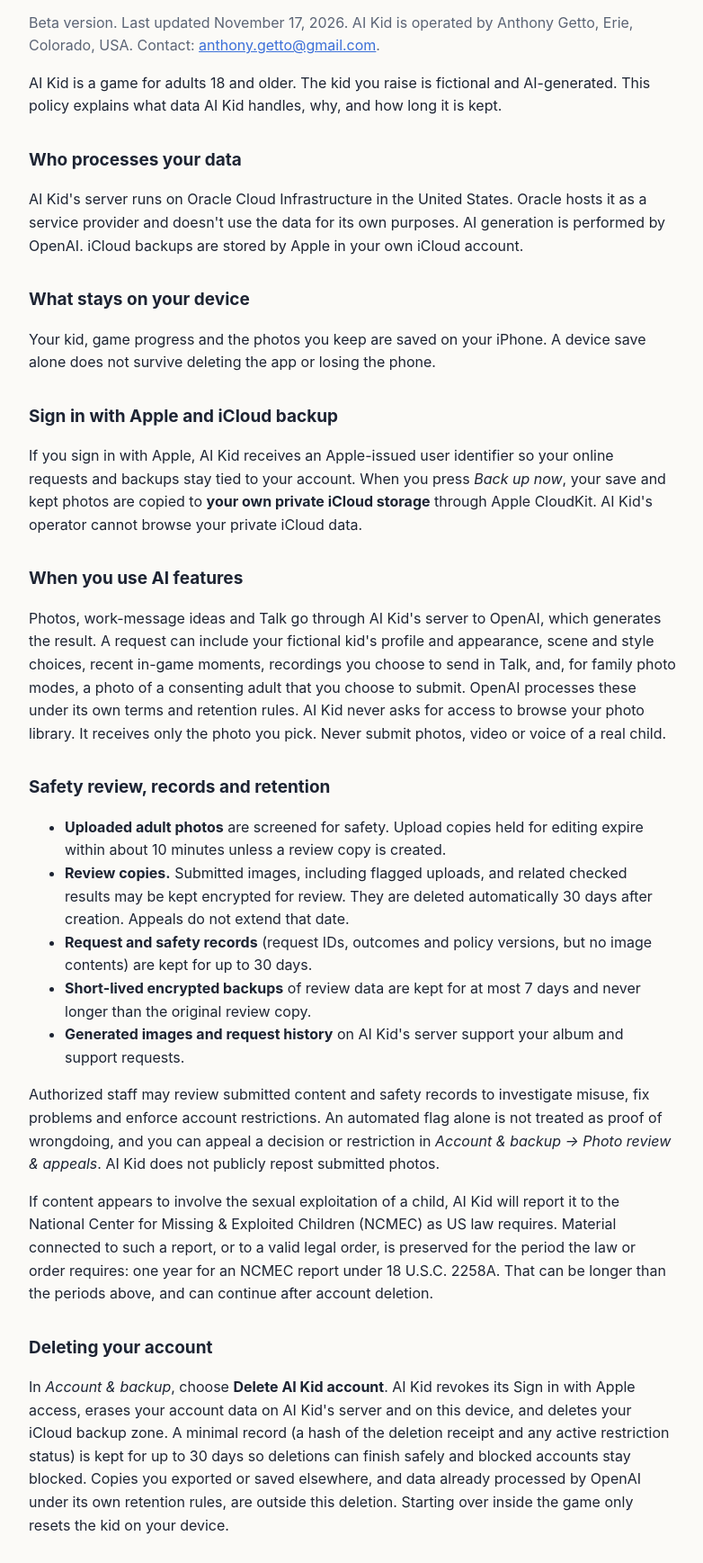
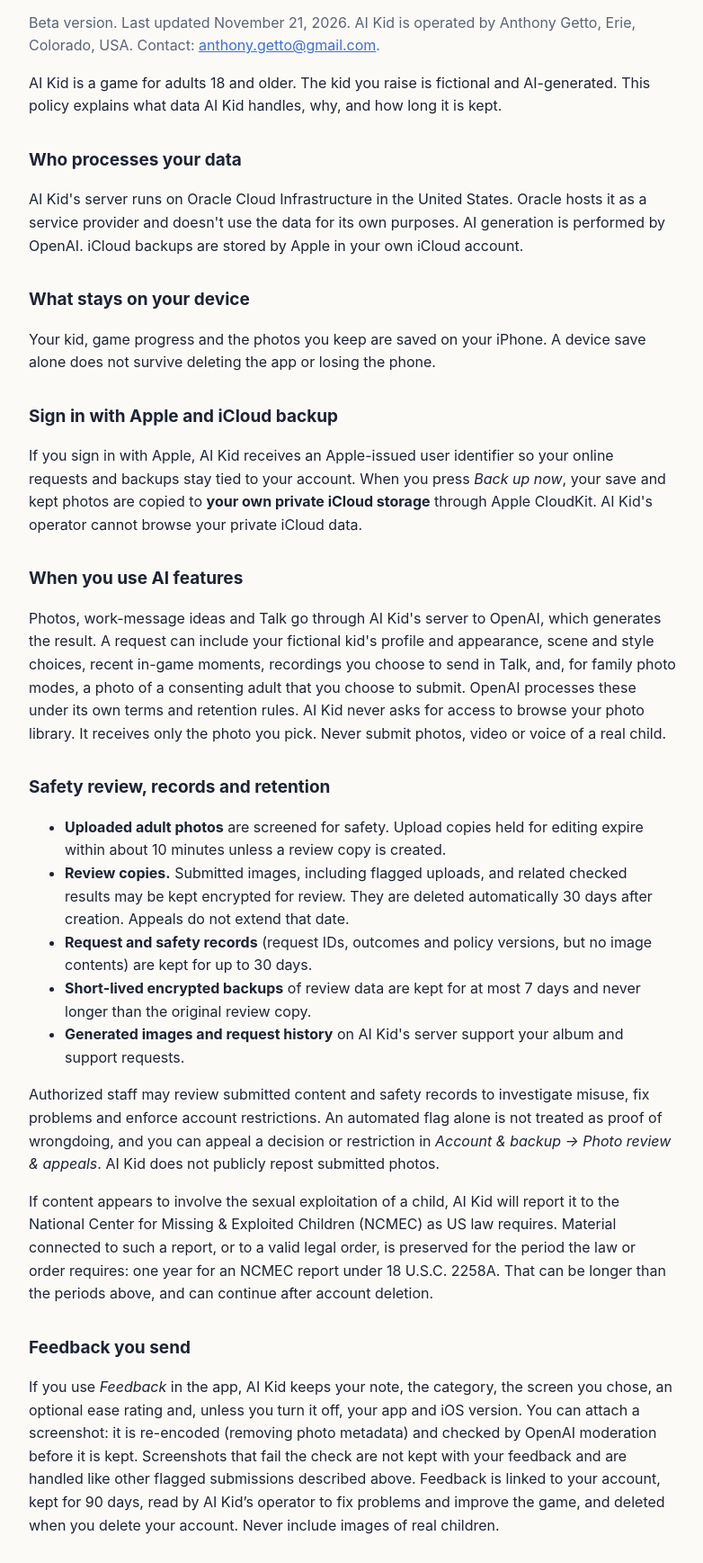
Before and after one commit to agetto19/cloudmann-site, a plain HTML site: page ai-kid/privacy/index.html in a window 1280 px wide. Shown: the part 145-1882 px from the top of the page at 90% size, without its empty margins (248-1030 px from the left). Drawn offline with Linux system fonts and the light colour scheme.

Commit message:
AI Kid privacy: add Feedback you send section
Co-Authored-By: Claude Opus 5.5 <noreply@anthropic.com>
Claude-Session: https://claude.ai/code/session_012tzwftc8iQA9X8vehxVQr5

```diff
--- a/ai-kid/privacy/index.html
+++ b/ai-kid/privacy/index.html
@@ -9,7 +9,7 @@ nav{margin-bottom:28px}nav a{margin-right:16px}
 </style></head><body><main>
 <nav><a href="/ai-kid/privacy/">Privacy</a><a href="/ai-kid/support/">Support</a></nav>
 <h1>AI Kid privacy policy</h1>
-<p class="muted">Beta version. Last updated November 17, 2026. AI Kid is operated by Anthony Getto, Erie, Colorado, USA. Contact: <a href="mailto:anthony.getto@gmail.com">anthony.getto@gmail.com</a>.</p>
+<p class="muted">Beta version. Last updated November 21, 2026. AI Kid is operated by Anthony Getto, Erie, Colorado, USA. Contact: <a href="mailto:anthony.getto@gmail.com">anthony.getto@gmail.com</a>.</p>
 
 <p>AI Kid is a game for adults 18 and older. The kid you raise is fictional and AI-generated. This policy explains what data AI Kid handles, why, and how long it is kept.</p>
 
@@ -36,6 +36,9 @@ nav{margin-bottom:28px}nav a{margin-right:16px}
 <p>Authorized staff may review submitted content and safety records to investigate misuse, fix problems and enforce account restrictions. An automated flag alone is not treated as proof of wrongdoing, and you can appeal a decision or restriction in <em>Account &amp; backup → Photo review &amp; appeals</em>. AI Kid does not publicly repost submitted photos.</p>
 <p>If content appears to involve the sexual exploitation of a child, AI Kid will report it to the National Center for Missing &amp; Exploited Children (NCMEC) as US law requires. Material connected to such a report, or to a valid legal order, is preserved for the period the law or order requires: one year for an NCMEC report under 18 U.S.C. 2258A. That can be longer than the periods above, and can continue after account deletion.</p>
 
+<h2>Feedback you send</h2>
+<p>If you use <em>Feedback</em> in the app, AI Kid keeps your note, the category, the screen you chose, an optional ease rating and, unless you turn it off, your app and iOS version. You can attach a screenshot: it is re-encoded (removing photo metadata) and checked by OpenAI moderation before it is kept. Screenshots that fail the check are not kept with your feedback and are handled like other flagged submissions described above. Feedback is linked to your account, kept for 90 days, read by AI Kid’s operator to fix problems and improve the game, and deleted when you delete your account. Never include images of real children.</p>
+
 <h2>Deleting your account</h2>
 <p>In <em>Account &amp; backup</em>, choose <strong>Delete AI Kid account</strong>. AI Kid revokes its Sign in with Apple access, erases your account data on AI Kid's server and on this device, and deletes your iCloud backup zone. A minimal record (a hash of the deletion receipt and any active restriction status) is kept for up to 30 days so deletions can finish safely and blocked accounts stay blocked. Copies you exported or saved elsewhere, and data already processed by OpenAI under its own retention rules, are outside this deletion. Starting over inside the game only resets the kid on your device.</p>
 
```
